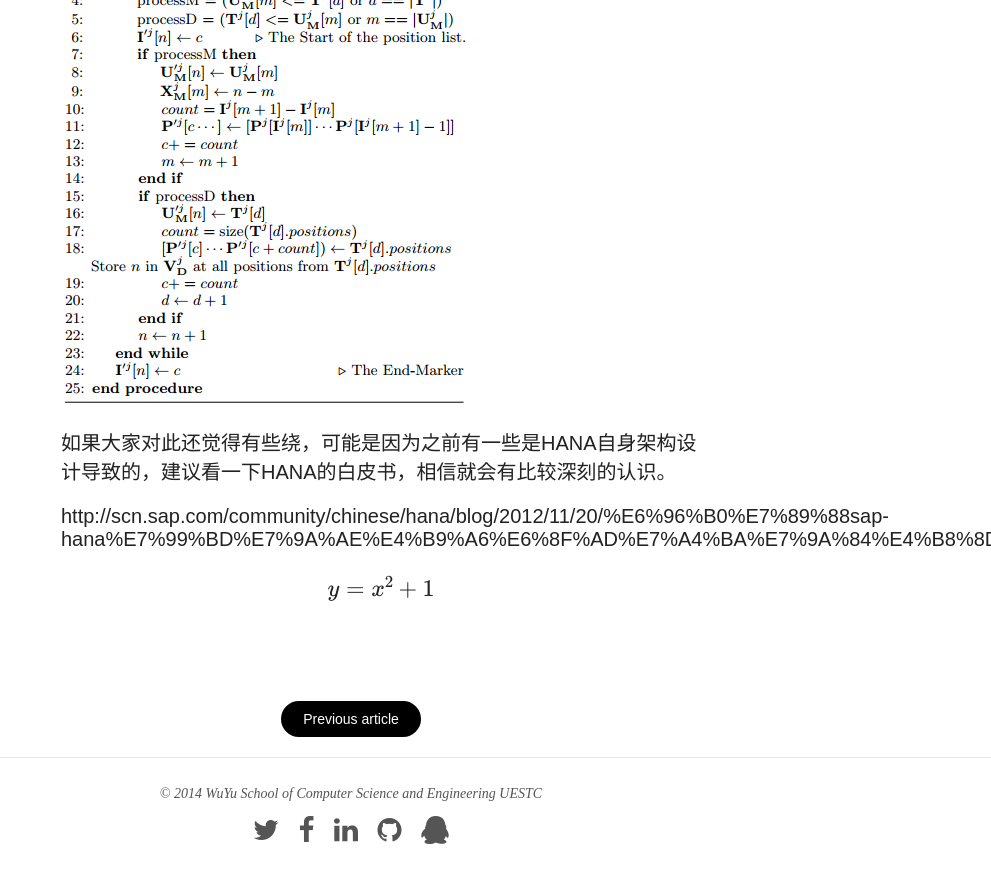
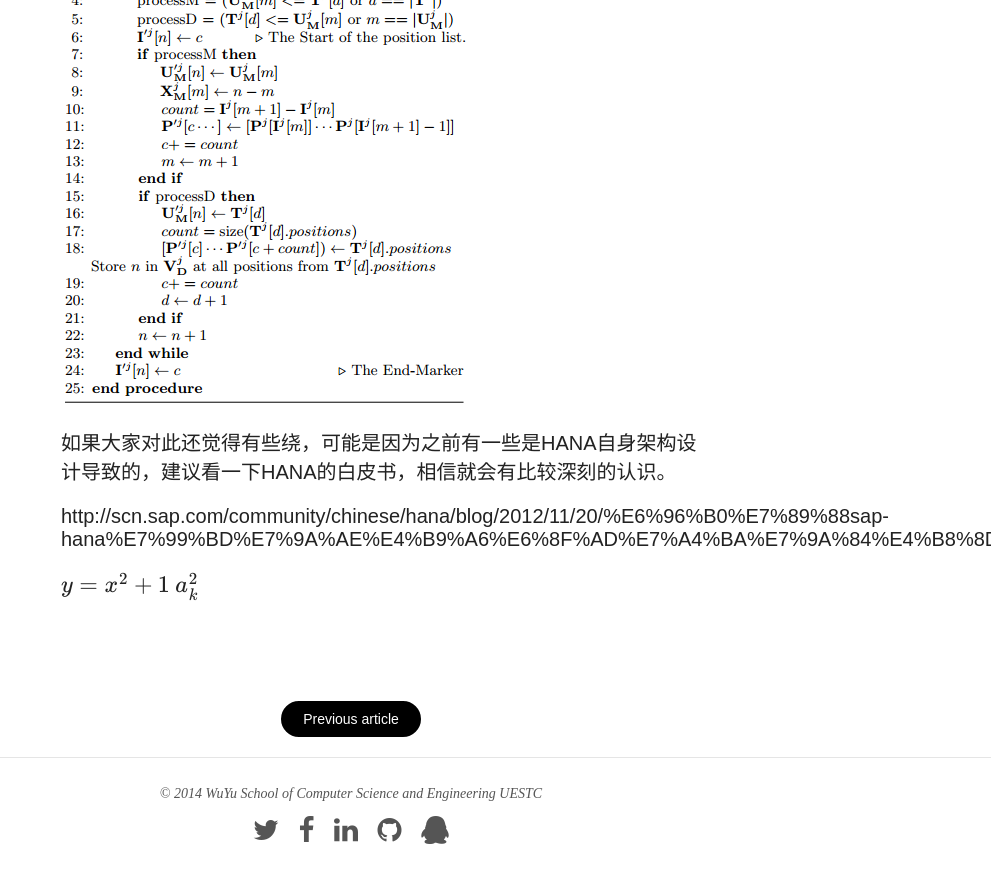
Before and after one commit to wuyu201321060203/wuyu201321060203.github.io, a Jekyll site: the page built from _posts/2014-08-31-FastLoopup.md, in a window 1280 px wide and 900 px high, scrolled down 5499 px. Shown: the top 883 px of the window, without its empty margins (289-1280 px from the left). Built offline with Jekyll 4.4.1, drawn with Linux system fonts in a browser that asks for light colours; nearby versions of some CDN libraries; formulas are drawn with MathJax 3; comment, search, counter and statistics services are not loaded.

Commit message:
first post of FastLookup

```diff
--- a/_posts/2014-08-31-FastLoopup.md
+++ b/_posts/2014-08-31-FastLoopup.md
@@ -70,3 +70,4 @@ Inputs Step2的输入部分是增量向量，老的属性向量和刚才第一
 http://scn.sap.com/community/chinese/hana/blog/2012/11/20/%E6%96%B0%E7%89%88sap-hana%E7%99%BD%E7%9A%AE%E4%B9%A6%E6%8F%AD%E7%A4%BA%E7%9A%84%E4%B8%8D%E5%8F%AA%E6%98%AF%E6%8A%80%E6%9C%AF
 
 $$ y = x^2 + 1 $$
+$$ a_k^2 $$
```
